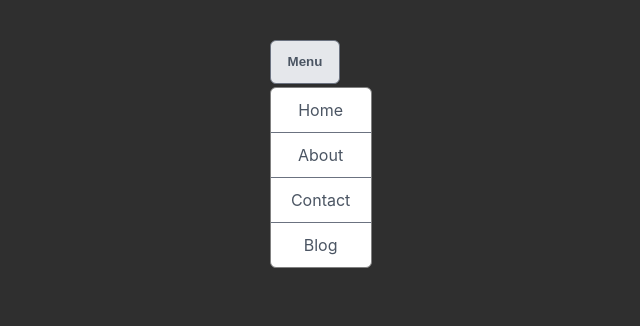
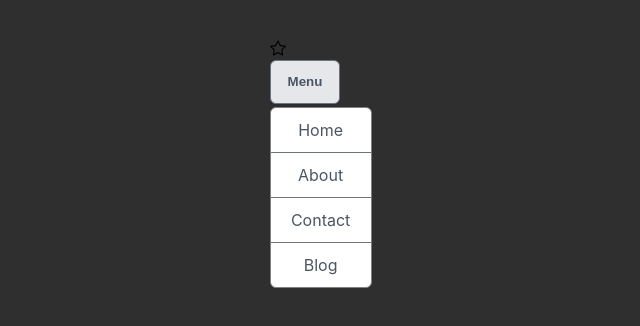
Before and after one commit to Holl4444/adReact, a React (Vite) app: page / in a window 1280 px wide. Both pictures are taken after a click on the button "Menu". Shown: the top 326 px of the page, without its empty margins (335-975 px from the left). Built offline with nearby package versions, Linux system fonts and the light colour scheme.

Commit message:
add: star and move toggle inside menu

```diff
--- a/package.json
+++ b/package.json
@@ -12,7 +12,8 @@
   "dependencies": {
     "classnames": "^2.5.1",
     "react": "^19.0.0",
-    "react-dom": "^19.0.0"
+    "react-dom": "^19.0.0",
+    "react-icons": "^5.5.0"
   },
   "devDependencies": {
     "@eslint/js": "^9.21.0",
--- a/src/App.jsx
+++ b/src/App.jsx
@@ -1,27 +1,27 @@
-import { Menu, MenuButton, MenuDropdown, MenuItem } from './components/Menu';
-import ToggleProvider from './contexts/ToggleContext';
-import Toggle from './components/Toggle/index';
+import {
+  Menu,
+  MenuButton,
+  MenuDropdown,
+  MenuItem,
+} from './components/Menu';
+import Star from './components/Star/Star';
 
 // Separated concerns by adding context folder (fast refresh);
 export default function App() {
   const categories = ['Home', 'About', 'Contact', 'Blog'];
 
   return (
-    <ToggleProvider>
-      <Toggle>
+    <>
+      <Star />
+
       <Menu>
-          <Toggle.Button>
           <MenuButton>Menu</MenuButton>
-          </Toggle.Button>
-          <Toggle.On>
             <MenuDropdown>
             {categories.map((item) => (
               <MenuItem key={item}>{item}</MenuItem>
             ))}
           </MenuDropdown>
-          </Toggle.On>
       </Menu>
-      </Toggle>
-    </ToggleProvider>
+    </>
   );
 }
--- a/src/components/Menu/Menu.jsx
+++ b/src/components/Menu/Menu.jsx
@@ -1,8 +1,13 @@
 import React from 'react';
+import Toggle from '../../components/Toggle/index';
 
 export default function Menu({ children }) {
   // Role for SR accessibility
   return (
-      <div className="menu" role="menu">{children}</div>
+    <Toggle>
+      <div className="menu" role="menu">
+        {children}
+      </div>
+    </Toggle>
   );
 }
--- a/src/components/Menu/MenuButton.jsx
+++ b/src/components/Menu/MenuButton.jsx
@@ -1,9 +1,20 @@
 import { useContext } from 'react';
 import Button from '../Button/Button';
+import Toggle from '../Toggle/index';
 import { ToggleContext } from '../../contexts/ToggleContext';
 
 export default function MenuButton({ children }) {
     const { on, menuId } = useContext(ToggleContext);
     // Aria-expanded for SR accessibility. Haspopup says there is a hidden menu.
-    return <Button aria-expanded={on} aria-haspopup='true' aria-controls={menuId}>{children}</Button>;
+    return (
+      <Toggle.Button>
+        <Button
+          aria-expanded={on}
+          aria-haspopup="true"
+          aria-controls={menuId}
+        >
+          {children}
+        </Button>
+      </Toggle.Button>
+    );
 }
--- a/src/components/Menu/MenuDropdown.jsx
+++ b/src/components/Menu/MenuDropdown.jsx
@@ -1,6 +1,12 @@
+import Toggle from '../Toggle/index';
+
 export default function MenuDropdown({ children }) {
   // When open is false ariaHidden is true (the opposite). Not actually necessary here as the div only gets added when toggle is true but good to have  for my learning.
   return (
-    <div className="menu-dropdown">{children}</div>
-)
+    <Toggle.On>
+      <div className="menu-dropdown">
+        {children}
+      </div>
+    </Toggle.On>
+  );
 }
--- /dev/null
+++ b/src/components/Star/Star.jsx
@@ -0,0 +1,17 @@
+import Toggle from '../Toggle/index';
+import { BsStar, BsStarFill } from 'react-icons/bs';
+
+export default function Star() {
+  return (
+    <Toggle>
+      <Toggle.Button>
+        <Toggle.On>
+          <BsStarFill className="star filled" />
+        </Toggle.On>
+        <Toggle.Off>
+          <BsStar className="star" />
+        </Toggle.Off>
+      </Toggle.Button>
+    </Toggle>
+  );
+}
--- a/src/components/Toggle/Toggle.jsx
+++ b/src/components/Toggle/Toggle.jsx
@@ -1,4 +1,8 @@
+//Headless component - functionality and no ui
 
+import ToggleProvider from '../../contexts/ToggleContext';
 export default function Toggle({ children }) {
-   return children;
+    return (
+        <ToggleProvider>{children}</ToggleProvider>
+    )
 }
```
Also changed, not shown: 1 other file (tests, documents, lock files or other folders). Lines whose indentation alone changed are shown as unchanged.
